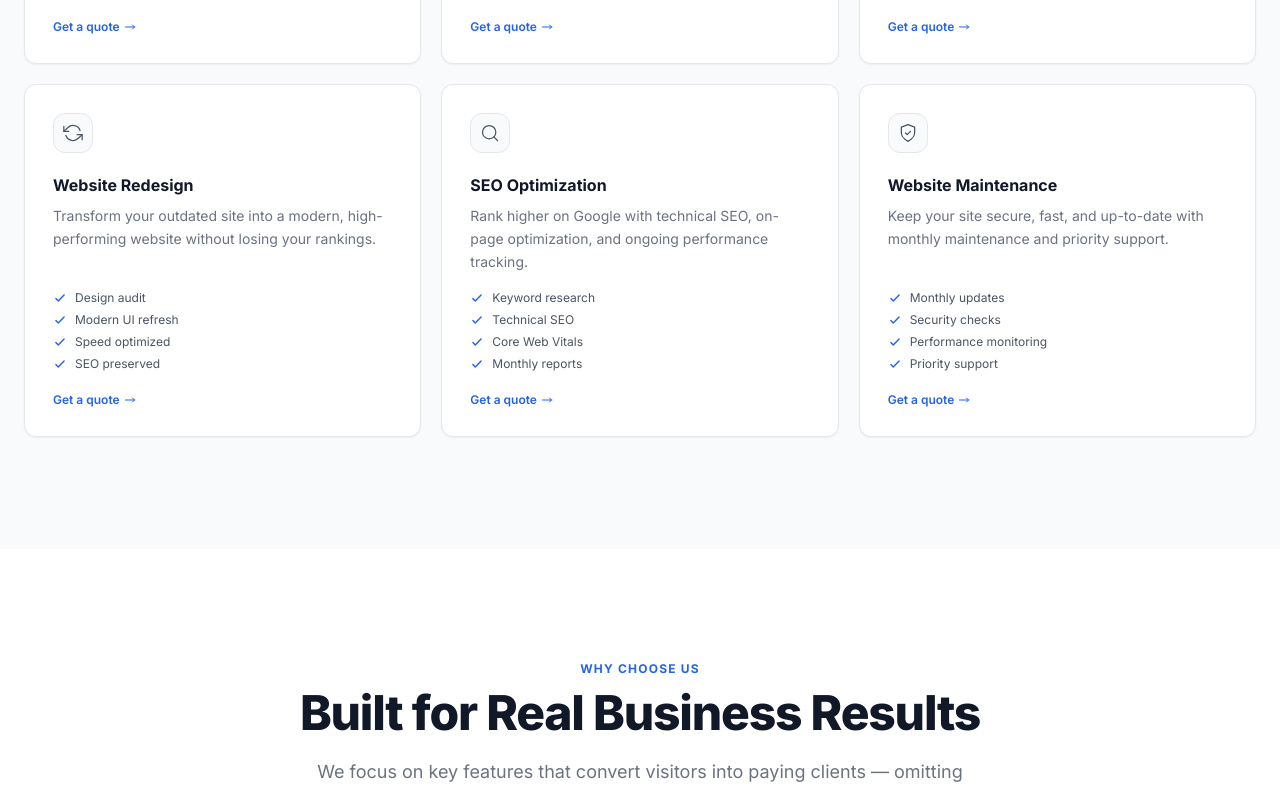
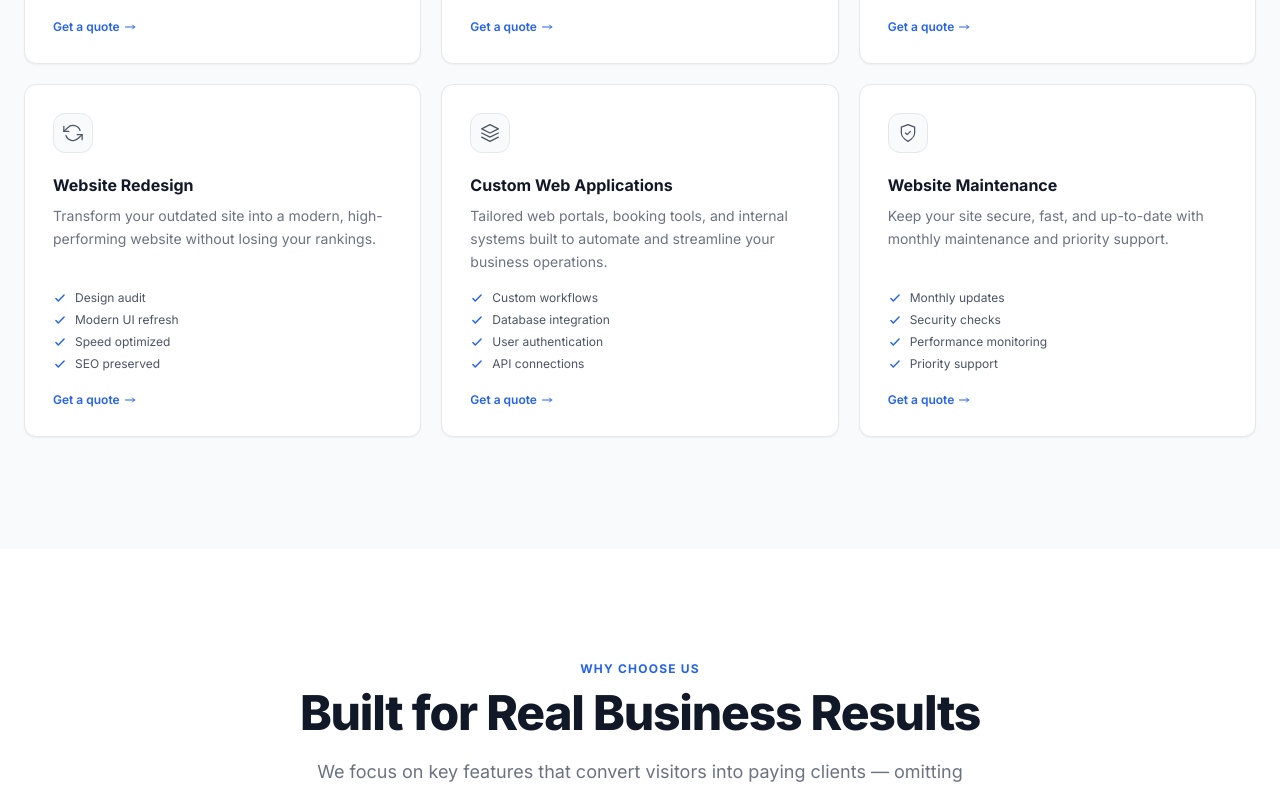
Before and after one commit to codewithmille/sor-tech, a Next.js app: page / in a window 1280 px wide. Shown: the part 2440-3231 px from the top of the page. Built offline with nearby package versions, Linux system fonts and the light colour scheme.

Commit message:
feat: remove standalone SEO product and replace with Custom Web Applications

```diff
--- a/components/EarlyAccessCTA.tsx
+++ b/components/EarlyAccessCTA.tsx
@@ -8,7 +8,7 @@ const PROJECT_TYPES = [
   'E-Commerce Website',
   'Landing Page',
   'Website Redesign',
-  'SEO Optimization',
+  'Custom Web Application',
   'Website Maintenance',
   'Other',
 ] as const;
@@ -23,9 +23,9 @@ const BUDGET_RANGES = [
 ] as const;
 
 const AUDIT_FOCUS_AREAS = [
-  'Full Teardown (Speed, SEO & Conversions)',
-  'Google Ranking & SEO Audit',
+  'Full Teardown (Speed, UI & Conversions)',
   'Mobile Experience & Speed Score',
+  'Lead Capture & Inquiry Bottlenecks',
   'Why Competitors Are Beating Me',
 ] as const;
 
@@ -262,7 +262,7 @@ export default function EarlyAccessCTA(): React.JSX.Element {
                   <div className="mb-6">
                     <h3 className="text-xl font-bold mb-1" style={{ color: '#111827' }}>
                       {mode === 'audit'
-                        ? 'Request Your Free Website & SEO Audit'
+                        ? 'Request Your Free 5-Min Website Audit'
                         : 'Request a Fixed-Price Project Quote'}
                     </h3>
                     <p className="text-xs sm:text-sm text-gray-500">
--- a/components/Features.tsx
+++ b/components/Features.tsx
@@ -58,13 +58,15 @@ const SERVICES: Service[] = [
     ),
   },
   {
-    id: 'seo',
-    title: 'SEO Optimization',
-    description: 'Rank higher on Google with technical SEO, on-page optimization, and ongoing performance tracking.',
-    features: ['Keyword research', 'Technical SEO', 'Core Web Vitals', 'Monthly reports'],
+    id: 'web-apps',
+    title: 'Custom Web Applications',
+    description: 'Tailored web portals, booking tools, and internal systems built to automate and streamline your business operations.',
+    features: ['Custom workflows', 'Database integration', 'User authentication', 'API connections'],
     icon: (
       <svg viewBox="0 0 24 24" fill="none" stroke="currentColor" strokeWidth={1.5} strokeLinecap="round" strokeLinejoin="round" className="w-5 h-5" aria-hidden="true">
-        <circle cx="11" cy="11" r="8" /><path d="m21 21-4.35-4.35" />
+        <polygon points="12 2 2 7 12 12 22 7 12 2" />
+        <polyline points="2 17 12 22 22 17" />
+        <polyline points="2 12 12 17 22 12" />
       </svg>
     ),
   },
--- a/components/Footer.tsx
+++ b/components/Footer.tsx
@@ -7,7 +7,7 @@ const LINKS = {
     { label: 'E-Commerce Stores', href: '#services' },
     { label: 'Landing Pages', href: '#services' },
     { label: 'Website Redesigns', href: '#services' },
-    { label: 'SEO Optimization', href: '#services' },
+    { label: 'Custom Web Apps', href: '#services' },
     { label: 'Website Maintenance', href: '#services' },
   ],
   Navigation: [
```
